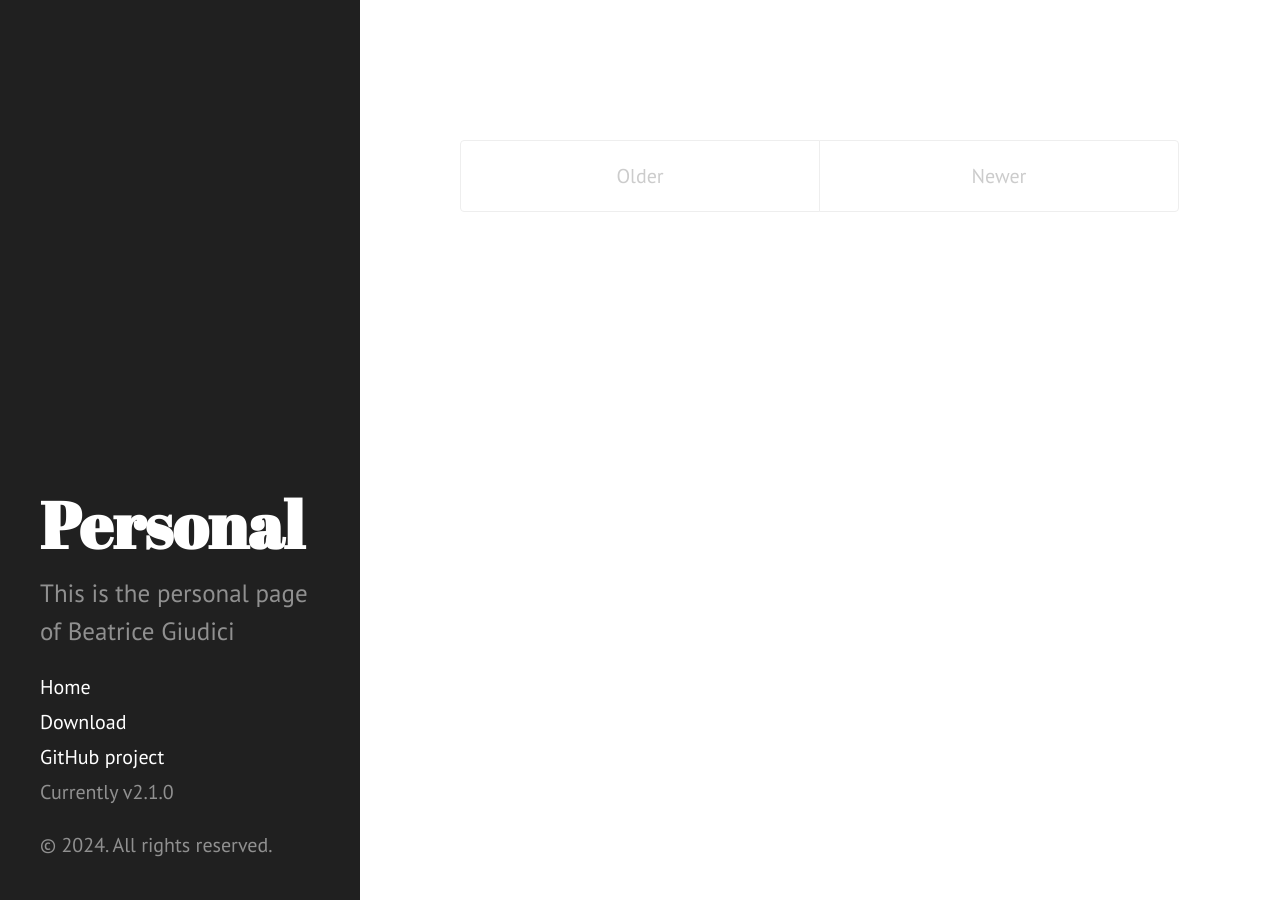
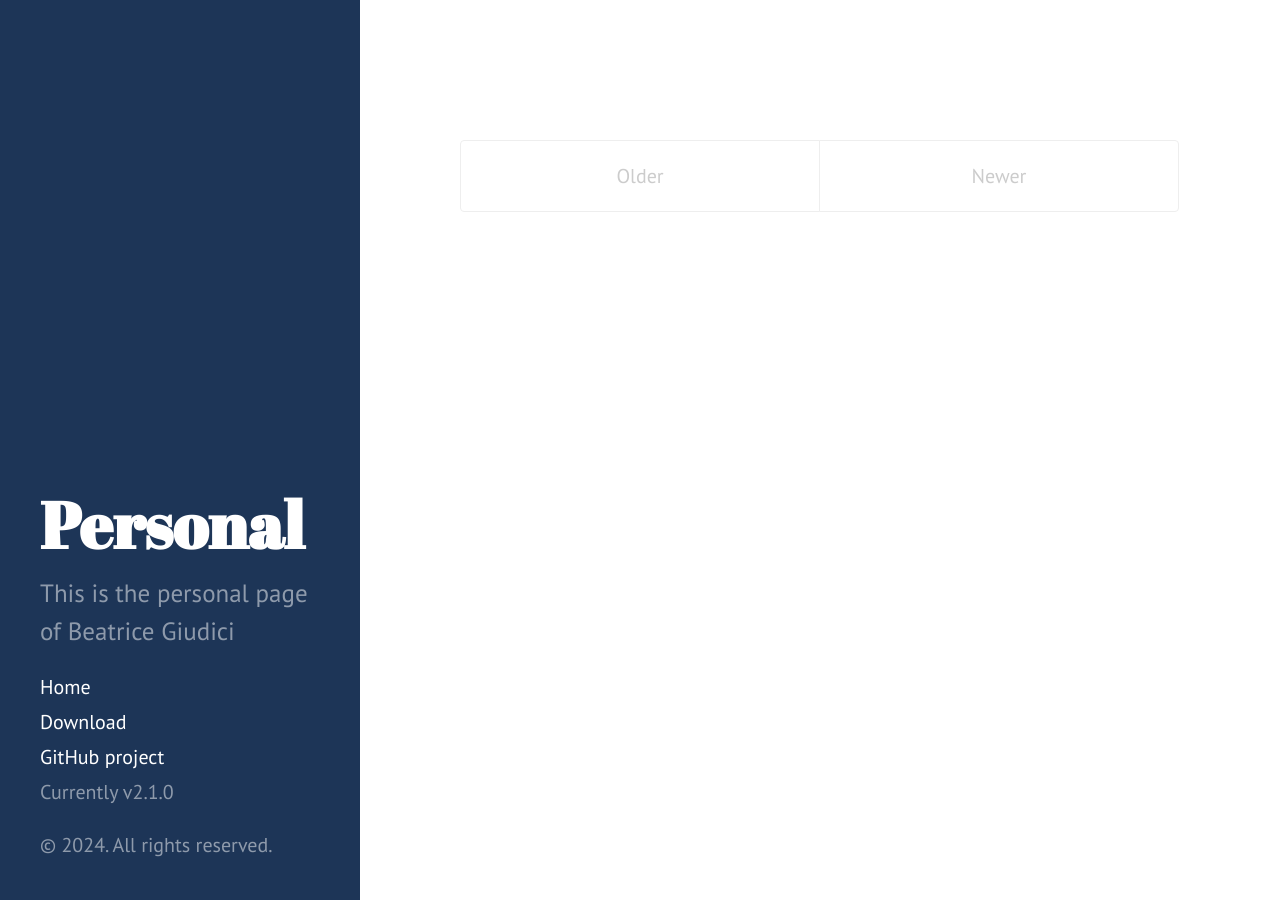
Before and after one commit to BeaGiudici/BeaGiudici.github.io, a Jekyll site: the page built from index.html, in a window 1280 px wide. Built offline with Jekyll 4.4.1, drawn with Linux system fonts in a browser that asks for light colours.

Commit message:
New theme, with berkeley blue

```diff
--- a/_layouts/default.html
+++ b/_layouts/default.html
@@ -3,7 +3,7 @@
 
   {% include head.html %}
 
-  <body>
+  <body class="theme-base-0g">
 
     {% include sidebar.html %}
 
--- a/public/css/hyde.css
+++ b/public/css/hyde.css
@@ -248,3 +248,12 @@
 .theme-base-0f .related-posts li a:hover {
   color: #8f5536;
 }
+
+/* Berkeley Blue */
+.theme-base-0g .sidebar {
+  background-color: #1D3557;
+}
+.theme-base-0f .content a,
+.theme-base-0f .related-posts li a:hover {
+  color: #1D3557;
+}
```
Also changed, not shown: 1 other file.
